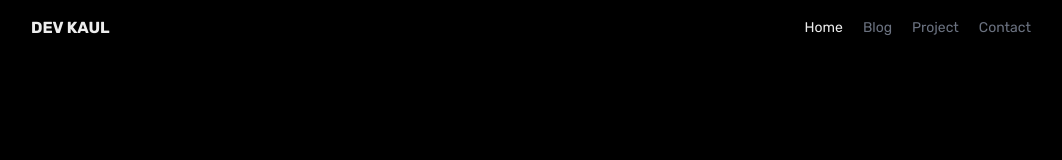
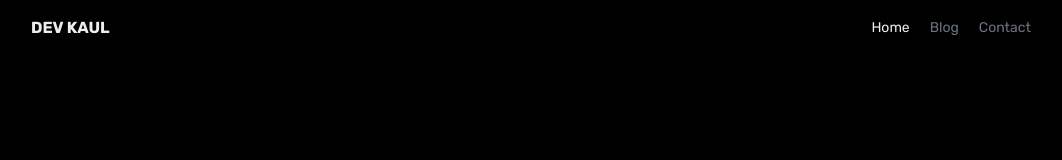
Before and after one commit to BugReportOnWeb/website, a Next.js app: page / in a window 1280 px wide. Shown: the top 160 px of the page, without its empty margins (109-1171 px from the left). Built offline with nearby package versions, Linux system fonts and the light colour scheme.

Commit message:
Remove project page

```diff
--- a/app/project/page.tsx
+++ /dev/null
@@ -1,7 +0,0 @@
-const Project = () => {
-    return (
-        <h1 className='p-5 font-bold text-2xl border border-blue-500'>Project Page</h1>
-    )
-}
-
-export default Project;
--- a/components/Nav.tsx
+++ b/components/Nav.tsx
@@ -27,9 +27,6 @@ const Nav = () => {
                     <Link href='/blog' className={pathname == '/blog' ? 'text-[#ededed]' : 'text-slate-500'}>
                         <DropdownMenuItem>Blog</DropdownMenuItem>
                     </Link>
-                    <Link href='/project' className={pathname == '/project' ? 'text-[#ededed]' : 'text-slate-500'}>
-                        <DropdownMenuItem>Project</DropdownMenuItem>
-                    </Link>
                     <Link href='/contact' className={pathname == '/contact' ? 'text-[#ededed]' : 'text-slate-500'}>
                         <DropdownMenuItem>Contact</DropdownMenuItem>
                     </Link>
@@ -39,7 +36,6 @@ const Nav = () => {
             <ul className='items-center text-sm hidden sm:flex gap-5 '>
                 <Link className={`${pathname === '/' ? 'text-[#ededed]' : 'text-gray-500'} cursor-pointer transition-colors ease-in-out hover:text-[#ededed]`} href='/'>Home</Link>
                 <Link className={`${pathname === '/blog' ? 'text-[#ededed]' : 'text-gray-500'} cursor-pointer transition-colors ease-in-out hover:text-[#ededed]`} href='/blog'>Blog</Link>
-                <Link className={`${pathname === '/project' ? 'text-[#ededed]' : 'text-gray-500'} cursor-pointer transition-colors ease-in-out hover:text-[#ededed]`} href='/project'>Project</Link>
                 <Link className={`${pathname === '/contact' ? 'text-[#ededed]' : 'text-gray-500'} cursor-pointer transition-colors ease-in-out hover:text-[#ededed]`} href='/contact'>Contact</Link>
             </ul>
         </div>
```
